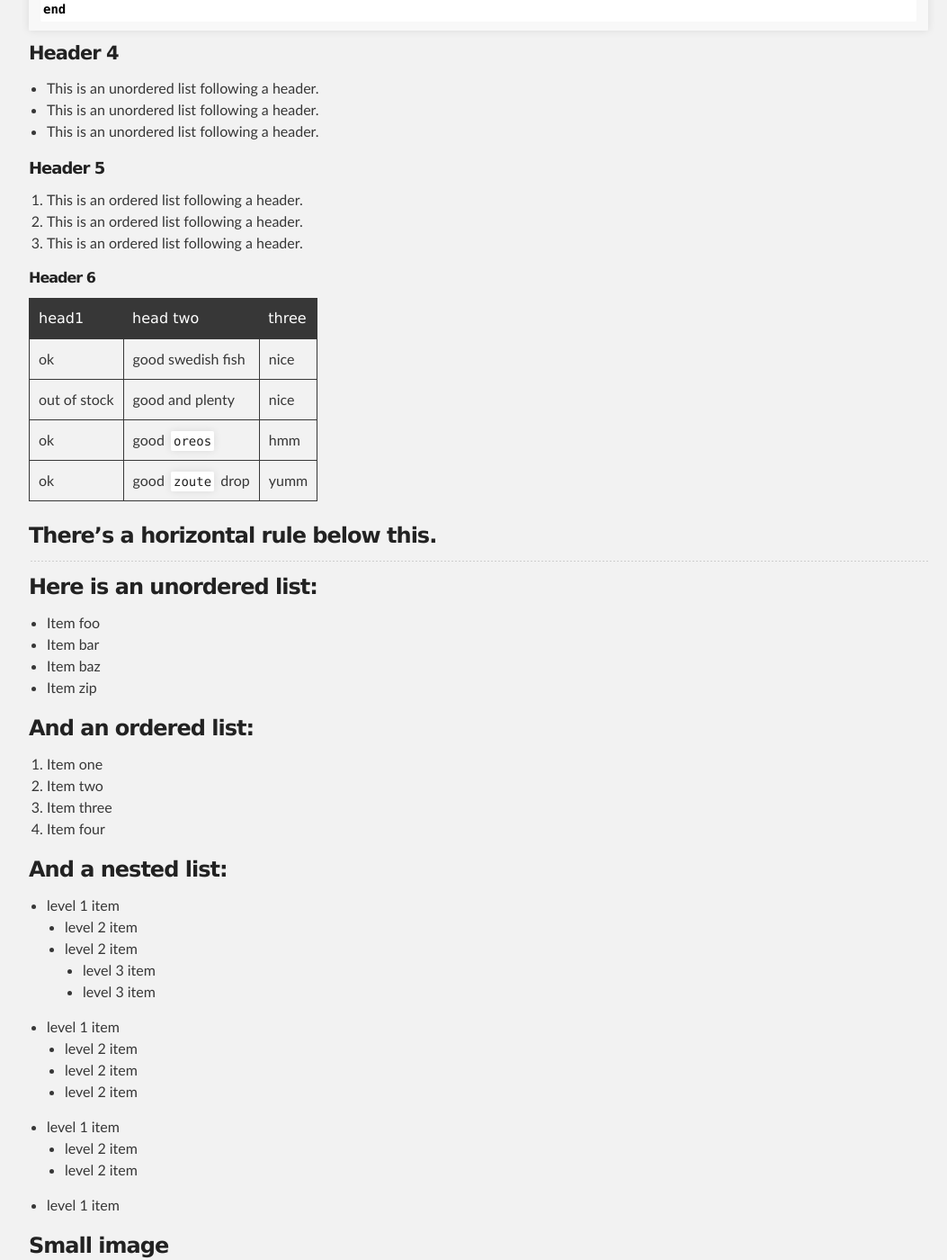
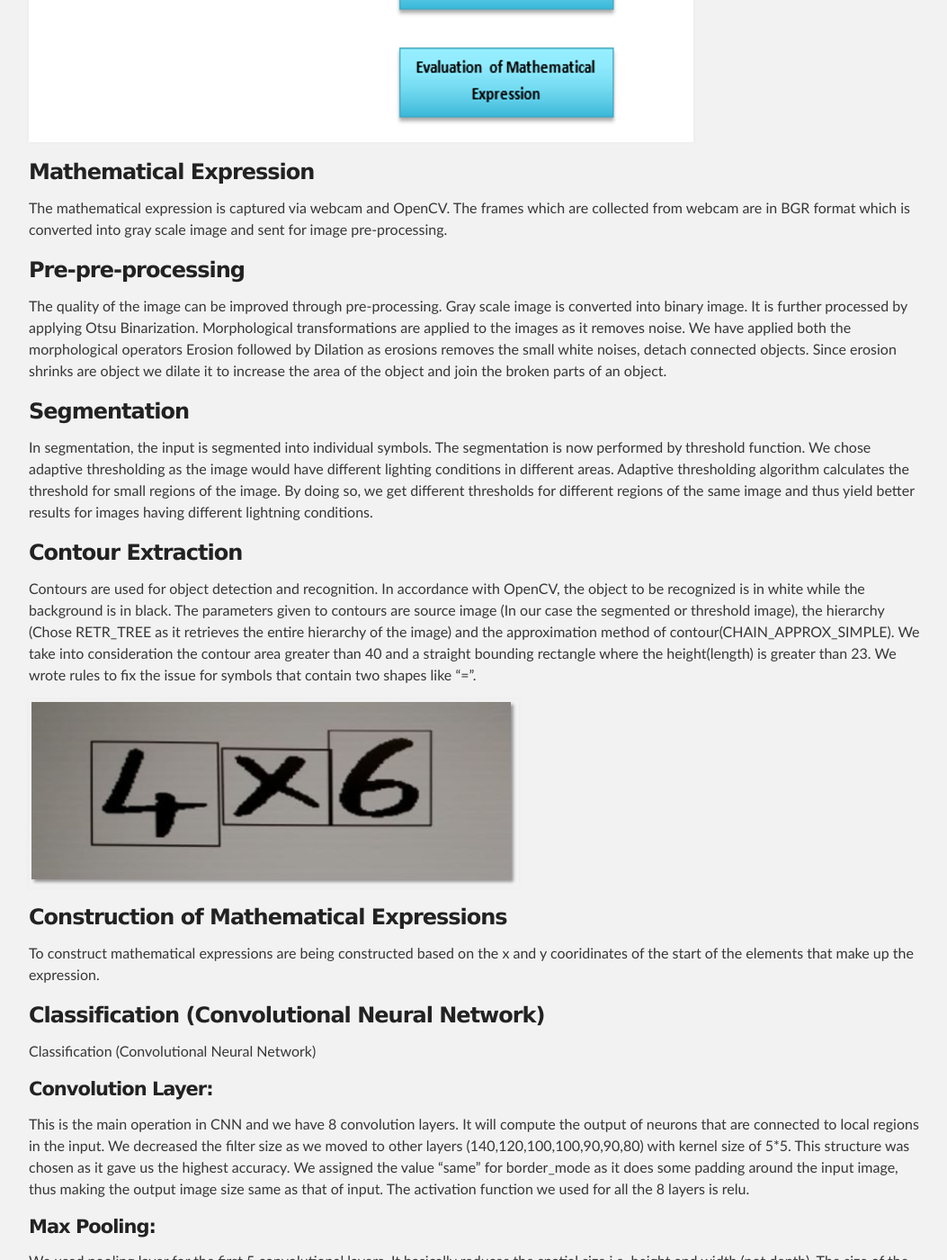
Before and after one commit to vinaybranham/ml, a Jekyll site: the page built from index.md, in a window 1280 px wide and 1400 px high, scrolled down 1010 px. Shown: the whole window at 90% size, without its empty margins (108-1161 px from the left). Built offline with Jekyll 4.4.1, drawn with Linux system fonts in a browser that asks for light colours; our own code applies the rules of GitHub Pages for plain Markdown files; some of the changed text lies outside the part shown; grey boxes are pictures that could not be loaded.

Commit message:
updated index file

````diff
--- a/index.md
+++ b/index.md
@@ -1,123 +1,50 @@
----
-layout: default
----
-
-Text can be **bold**, _italic_, or ~~strikethrough~~.
-
-[Link to another page](./another-page.html).
-
-There should be whitespace between paragraphs.
-
-There should be whitespace between paragraphs. We recommend including a README, or a file with information about your project.
-
-# Header 1
-
-This is a normal paragraph following a header. GitHub is a code hosting platform for version control and collaboration. It lets you and others work together on projects from anywhere.
-
-## Header 2
-
-> This is a blockquote following a header.
->
-> When something is important enough, you do it even if the odds are not in your favor.
-
-### Header 3
-
-```js
-// Javascript code with syntax highlighting.
-var fun = function lang(l) {
-  dateformat.i18n = require('./lang/' + l)
-  return true;
-}
-```
-
-```ruby
-# Ruby code with syntax highlighting
-GitHubPages::Dependencies.gems.each do |gem, version|
-  s.add_dependency(gem, "= #{version}")
-end
-```
-
-#### Header 4
-
-*   This is an unordered list following a header.
-*   This is an unordered list following a header.
-*   This is an unordered list following a header.
-
-##### Header 5
-
-1.  This is an ordered list following a header.
-2.  This is an ordered list following a header.
-3.  This is an ordered list following a header.
-
-###### Header 6
-
-| head1        | head two          | three |
-|:-------------|:------------------|:------|
-| ok           | good swedish fish | nice  |
-| out of stock | good and plenty   | nice  |
-| ok           | good `oreos`      | hmm   |
-| ok           | good `zoute` drop | yumm  |
-
-### There's a horizontal rule below this.
-
-* * *
-
-### Here is an unordered list:
-
-*   Item foo
-*   Item bar
-*   Item baz
-*   Item zip
-
-### And an ordered list:
-
-1.  Item one
-1.  Item two
-1.  Item three
-1.  Item four
-
-### And a nested list:
-
-- level 1 item
-  - level 2 item
-  - level 2 item
-    - level 3 item
-    - level 3 item
-- level 1 item
-  - level 2 item
-  - level 2 item
-  - level 2 item
-- level 1 item
-  - level 2 item
-  - level 2 item
-- level 1 item
-
-### Small image
-
-![Octocat](https://assets-cdn.github.com/images/icons/emoji/octocat.png)
-
-### Large image
-
-![Branching](https://guides.github.com/activities/hello-world/branching.png)
+# Recognition and Evaluation of Mathematical Expressions
 
 
-### Definition lists can be used with HTML syntax.
+## Method
 
-<dl>
-<dt>Name</dt>
-<dd>Godzilla</dd>
-<dt>Born</dt>
-<dd>1952</dd>
-<dt>Birthplace</dt>
-<dd>Japan</dd>
-<dt>Color</dt>
-<dd>Green</dd>
-</dl>
+Recognition and evaluation of mathematical expressions typically consists of 6 major stages: pre-processing, segmentation, feature extraction, symbol classification, construction of mathematical expression and evaluation of mathematical expression. The architecture of recognition and evaluation of mathematical expression for training and testing dataset in shown in figure.
 
-```
-Long, single-line code blocks should not wrap. They should horizontally scroll if they are too long. This line should be long enough to demonstrate this.
-```
+![Flow of the process](assets/images/flow.png)
 
-```
-The final element.
-```
+### Mathematical Expression
+
+The mathematical expression is captured via webcam and OpenCV. The frames which are collected from webcam are in BGR format which is converted into gray scale image and sent for image pre-processing.
+
+### Pre-pre-processing
+
+The quality of the image can be improved through pre-processing. Gray scale image is converted into binary image. It is further processed by applying Otsu Binarization. Morphological transformations are applied to the images as it removes noise. We have applied both the morphological operators Erosion followed by Dilation as erosions removes the small white noises, detach connected objects. Since erosion shrinks are object we dilate it to increase the area of the object and join the broken parts of an object.
+
+### Segmentation
+
+In segmentation, the input is segmented into individual symbols.  The segmentation is now performed by threshold function. We chose adaptive thresholding as the image would have different lighting conditions in different areas. Adaptive thresholding algorithm calculates the threshold for small regions of the image. By doing so, we get different thresholds for different regions of the same image and thus yield better results for images having different lightning conditions.
+
+### Contour Extraction
+
+Contours are used for object detection and recognition. In accordance with OpenCV, the object to be recognized is in white while the background is in black. The parameters given to contours are source image (In our case the segmented or threshold image), the hierarchy (Chose RETR_TREE as it retrieves the entire hierarchy of the image) and the approximation method of contour(CHAIN_APPROX_SIMPLE). We take into consideration the contour area greater than 40 and a straight bounding rectangle where the height(length) is greater than 23. We wrote rules to fix the issue for symbols that contain two shapes like “=”.
+
+![contour](assets/images/contour.png)
+
+### Construction of Mathematical Expressions
+
+To construct mathematical expressions are being constructed based on the x and y cooridinates of the start of the elements that make up the expression.
+
+### Classification (Convolutional Neural Network)
+
+Classification (Convolutional Neural Network)
+
+#### Convolution Layer:
+
+This is the main operation in CNN and we have 8 convolution layers. It will compute the output of neurons that are connected to local regions in the input. We decreased the filter size as we moved to other layers (140,120,100,100,90,90,80) with kernel size of 5*5. This structure was chosen as it gave us the highest accuracy. We assigned the value “same” for border_mode as it does some padding around the input image, thus making the output image size same as that of input. The activation function we used for all the 8 layers is relu.
+
+#### Max Pooling:
+
+We used pooling layer for the first 5 convolutional layers. It basically reduces the spatial size i.e. height and width (not depth). The size of the filter maps is reduced as we apply max filter to the non-overlapping sub regions. The total number of filter maps is reduced by a factor of 4 by using 2*2 max filters (pooling size=2). We have given a stride of (2,2) which specifies how much we need to shift the kernel in each step to compute the next pixel in the result (stride size same as pool size by default).
+
+#### Fully Connected Layer:
+
+To complete the model architecture, we flatten the output from the previous layers and enter a fully connected layer. The fully connected layer is declared using Dense() layer. We have taken 500 nodes each activated by relu function. Next, used SoftMax classification in the output layer which is the size of the total number of classes so that we could get one node per class label.
+
+## Evaluation of Mathematical Expressions
+
+As SymPy doesn’t validate the mathematical expression but evaluates, some functions to check the validity of the expressions are developed. These functions help in removing the noisy contours detected by OpenCV and pass a valid expression to SymPy.
````
